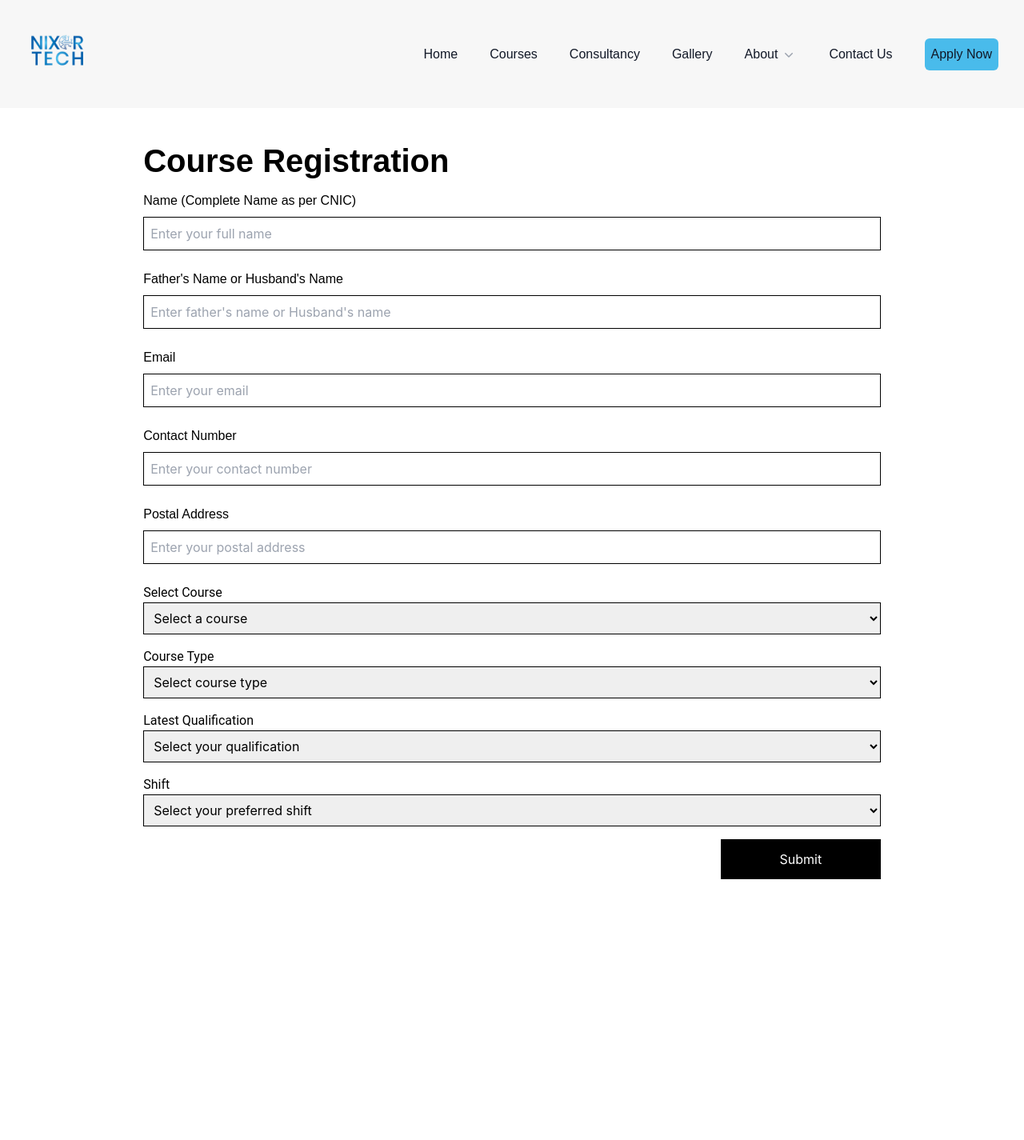
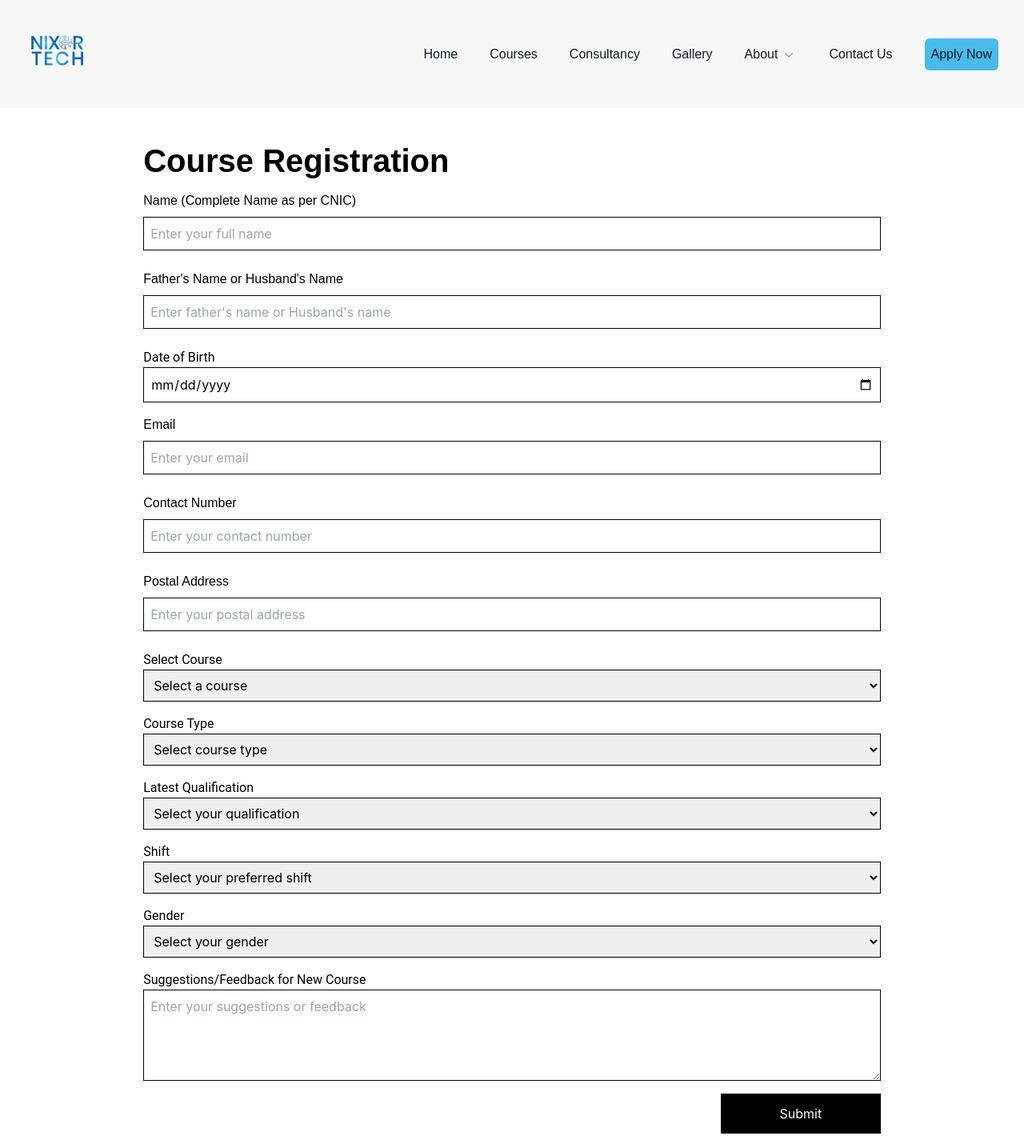
Before and after one commit to AmmarHussainn/aptech-new, a React (Create React App) app: page /applynow in a window 1280 px wide. Shown: the whole page at 80% size. Before the commit the page ends 1107 px from the top, so only its background shows below. Built offline with nearby package versions, Linux system fonts and the light colour scheme.

Commit message:
update apploynow form

```diff
--- a/src/pages/Applynow.js
+++ b/src/pages/Applynow.js
@@ -1,4 +1,4 @@
-import React, { useState } from 'react'
+import React, { useState } from 'react';
 import { TextInputField } from '../components/InputTextField';
 import Header from '../components/Header';
 
@@ -6,6 +6,7 @@ const Applynow = () => {
   const [formData, setFormData] = useState({
     name: '',
     fatherName: '',
+    dateOfBirth: '',
     email: '',
     contactNumber: '',
     postalAddress: '',
@@ -13,6 +14,8 @@ const Applynow = () => {
     courseType: '',
     qualification: '',
     shift: '',
+    gender: '',
+    feedback: '',
   });
 
   const handleChange = (e) => {
@@ -36,7 +39,9 @@ const Applynow = () => {
       <div className='mt-9 flex w-[90%] mx-auto justify-center'>
         <div className='w-[100%] md:w-[80%]'>
           <form onSubmit={handleSubmit}>
-              <h1 className='text-[30px] md:text-[40px] font-bold font-poppins'>Course Registration</h1>
+            <h1 className='text-[30px] md:text-[40px] font-bold font-poppins'>
+              Course Registration
+            </h1>
 
             {/* Name Fields */}
             <TextInputField
@@ -54,6 +59,17 @@ const Applynow = () => {
               onChange={handleChange}
               placeholder="Enter father's name or Husband's name"
             />
+
+            <div className='flex flex-col py-2 cursor-pointer'>
+              <label className='font-roboto'>Date of Birth</label>
+              <input
+                type='date'
+                name='dateOfBirth'
+                value={formData.dateOfBirth}
+                onChange={handleChange}
+                className='border border-black p-2 cursor-pointer '
+              />
+            </div>
 
             <TextInputField
               label='Email'
@@ -86,17 +102,30 @@ const Applynow = () => {
                 name='course'
                 value={formData.course}
                 onChange={handleChange}
-                  className='border border-black p-2'>
+                className='border border-black p-2'
+              >
                 <option value=''>Select a course</option>
                 <option value='Computer CIT'>Computer CIT</option>
-                  <option value='Amazon Virtual Assistant'>Amazon Virtual Assistant</option>
+                <option value='Amazon Virtual Assistant'>
+                  Amazon Virtual Assistant
+                </option>
                 <option value='Office Automation'>Office Automation</option>
-                  <option value='Advanced Web Development'>Advanced Web Development</option>
-                  <option value='Mobile Application Development'>Mobile Application Development</option>
-                  <option value='Artificial Intelligence'>Artificial Intelligence</option>
-                  <option value='Programming & Development'>Programming & Development</option>
+                <option value='Advanced Web Development'>
+                  Advanced Web Development
+                </option>
+                <option value='Mobile Application Development'>
+                  Mobile Application Development
+                </option>
+                <option value='Artificial Intelligence'>
+                  Artificial Intelligence
+                </option>
+                <option value='Programming & Development'>
+                  Programming & Development
+                </option>
                 <option value='Graphic Designing'>Graphic Designing</option>
-                  <option value='Digital Forensics & Cyber Security'>Digital Forensics & Cyber Security</option>
+                <option value='Digital Forensics & Cyber Security'>
+                  Digital Forensics & Cyber Security
+                </option>
                 <option value='E-Commerce'>E-Commerce</option>
                 <option value='Project Management'>Project Management</option>
               </select>
@@ -109,7 +138,8 @@ const Applynow = () => {
                 name='courseType'
                 value={formData.courseType}
                 onChange={handleChange}
-                  className='border border-black p-2'>
+                className='border border-black p-2'
+              >
                 <option value=''>Select course type</option>
                 <option value='Paid'>Paid Courses</option>
                 <option value='Free'>Free Courses</option>
@@ -124,7 +154,8 @@ const Applynow = () => {
                 name='qualification'
                 value={formData.qualification}
                 onChange={handleChange}
-                  className='border border-black p-2'>
+                className='border border-black p-2'
+              >
                 <option value=''>Select your qualification</option>
                 <option value='Matric'>Matric</option>
                 <option value='Intermediate'>Intermediate</option>
@@ -140,7 +171,8 @@ const Applynow = () => {
                 name='shift'
                 value={formData.shift}
                 onChange={handleChange}
-                  className='border border-black p-2'>
+                className='border border-black p-2'
+              >
                 <option value=''>Select your preferred shift</option>
                 <option value='Morning'>Morning</option>
                 <option value='Evening'>Evening</option>
@@ -148,8 +180,42 @@ const Applynow = () => {
               </select>
             </div>
 
+            {/* Gender Selection */}
+            <div className='flex flex-col py-2'>
+              <label className='font-roboto'>Gender</label>
+              <select
+                name='gender'
+                value={formData.gender}
+                onChange={handleChange}
+                className='border border-black p-2'
+              >
+                <option value=''>Select your gender</option>
+                <option value='Male'>Male</option>
+                <option value='Female'>Female</option>
+
+              </select>
+            </div>
+
+            {/* Feedback TextArea */}
+            <div className='flex flex-col py-2'>
+              <label className='font-roboto'>
+                Suggestions/Feedback for New Course
+              </label>
+              <textarea
+                name='feedback'
+                value={formData.feedback}
+                onChange={handleChange}
+                placeholder='Enter your suggestions or feedback'
+                className='border border-black p-2'
+                rows={4}
+              />
+            </div>
+
             <div className='flex justify-end py-2'>
-                <button type='submit' className='w-[100%] md:w-[200px] text-white bg-black p-3 border  border-black'>
+              <button
+                type='submit'
+                className='w-[100%] md:w-[200px] text-white bg-black p-3 border border-black'
+              >
                 Submit
               </button>
             </div>
@@ -158,6 +224,6 @@ const Applynow = () => {
       </div>
     </>
   );
-    }
+};
 
-export default Applynow
+export default Applynow;
```
Also changed, not shown: src/pages/Home.js (+0 -17 lines). Lines whose indentation alone changed are shown as unchanged.
